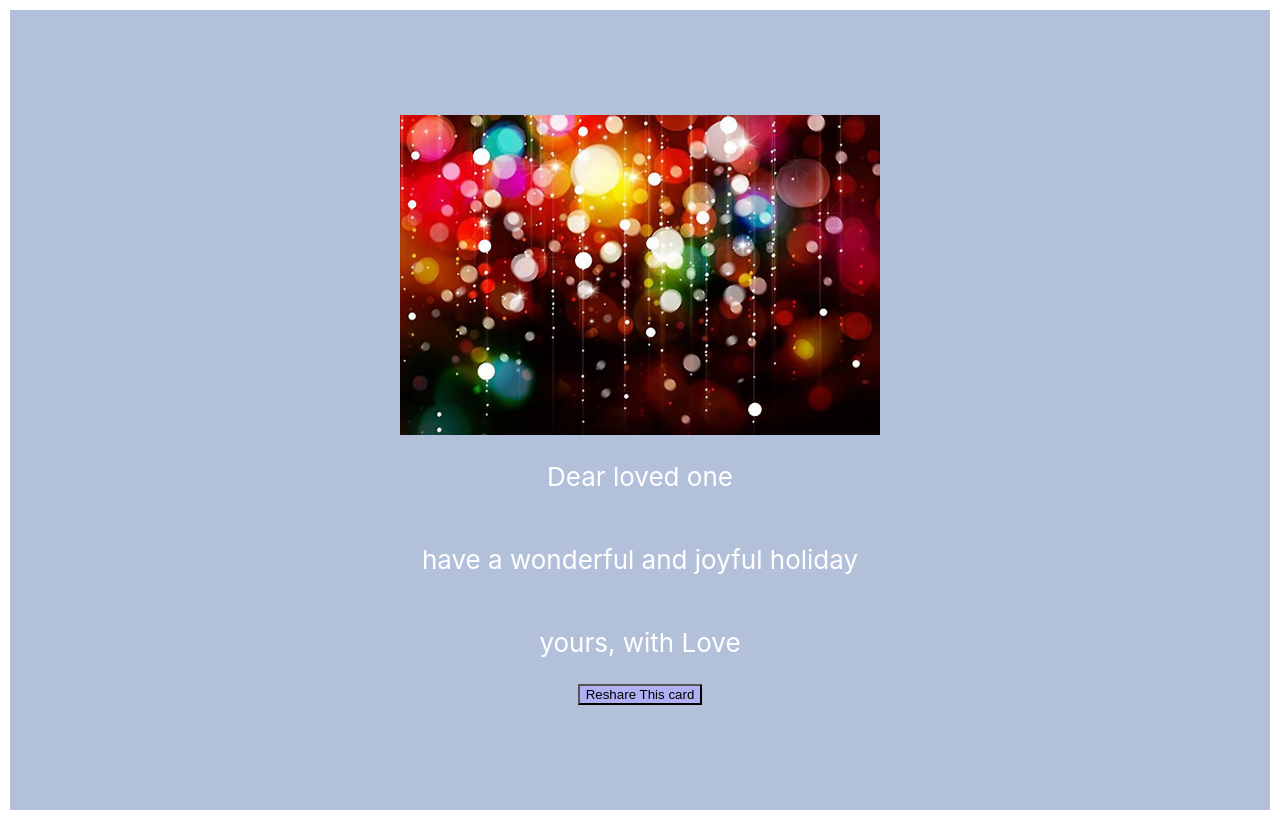
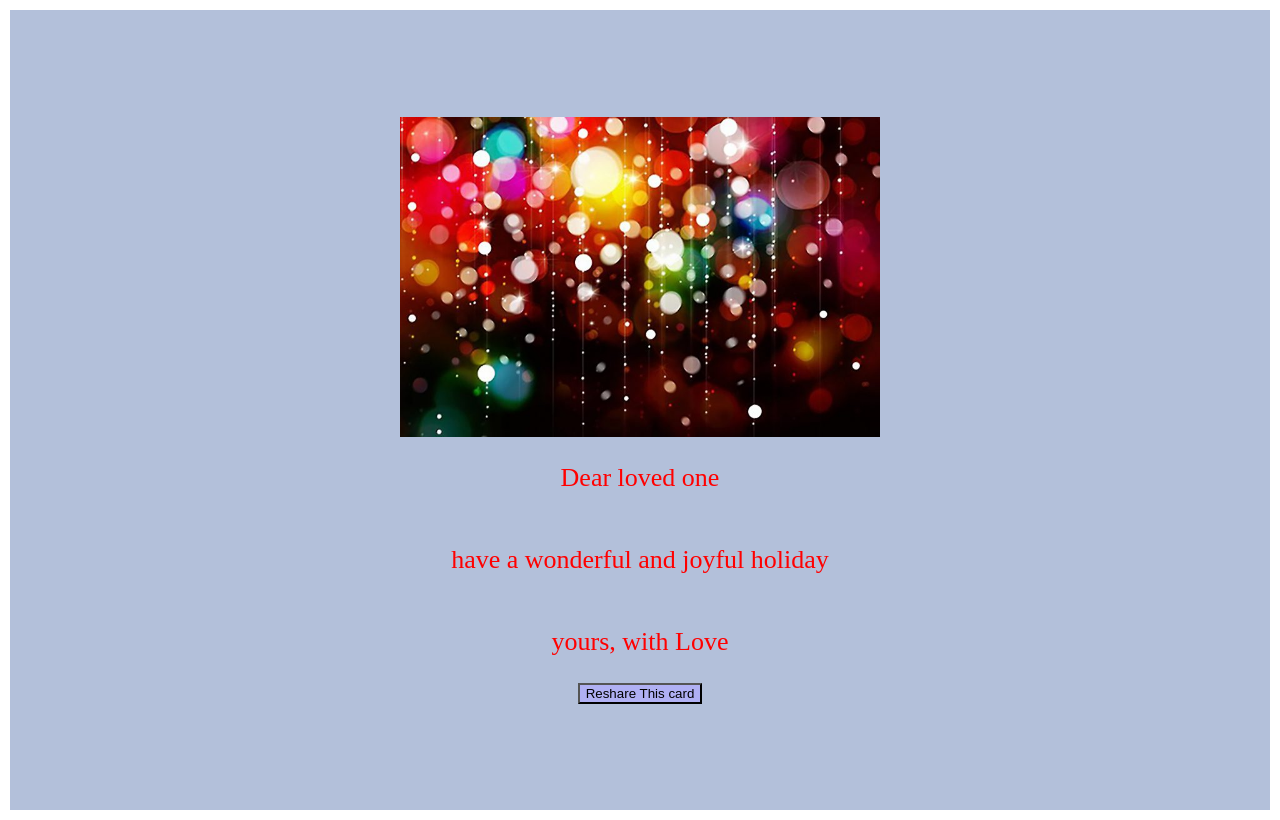
Before and after one commit to Tesfa-Worku/ecard, a React (Create React App) app: page / in a window 1280 px wide. Built offline with nearby package versions, Linux system fonts and the light colour scheme; a web font is replaced by a local one.

Commit message:
chore(font): add class name to style text #14

```diff
--- a/src/Components/GreetingCard.js
+++ b/src/Components/GreetingCard.js
@@ -32,9 +32,9 @@ function GreetingCard({ email, greeting, body, closing, setCustomize, preview, s
         <div className="App">
             <header className="App-header">
                 <img src={HolidayImage} className="App-logo" alt="Holiday" />
-                <p>{greeting}</p>
-                <p>{body}</p>
-                <p>{closing}</p>
+                <p className='script'>{greeting}</p>
+                <p className='script'>{body}</p>
+                <p className='script'>{closing}</p>
                 {preview
                     ? <div>
                         <button className="button" onClick={continueEditing}>Continue Editing</button><br />
```
